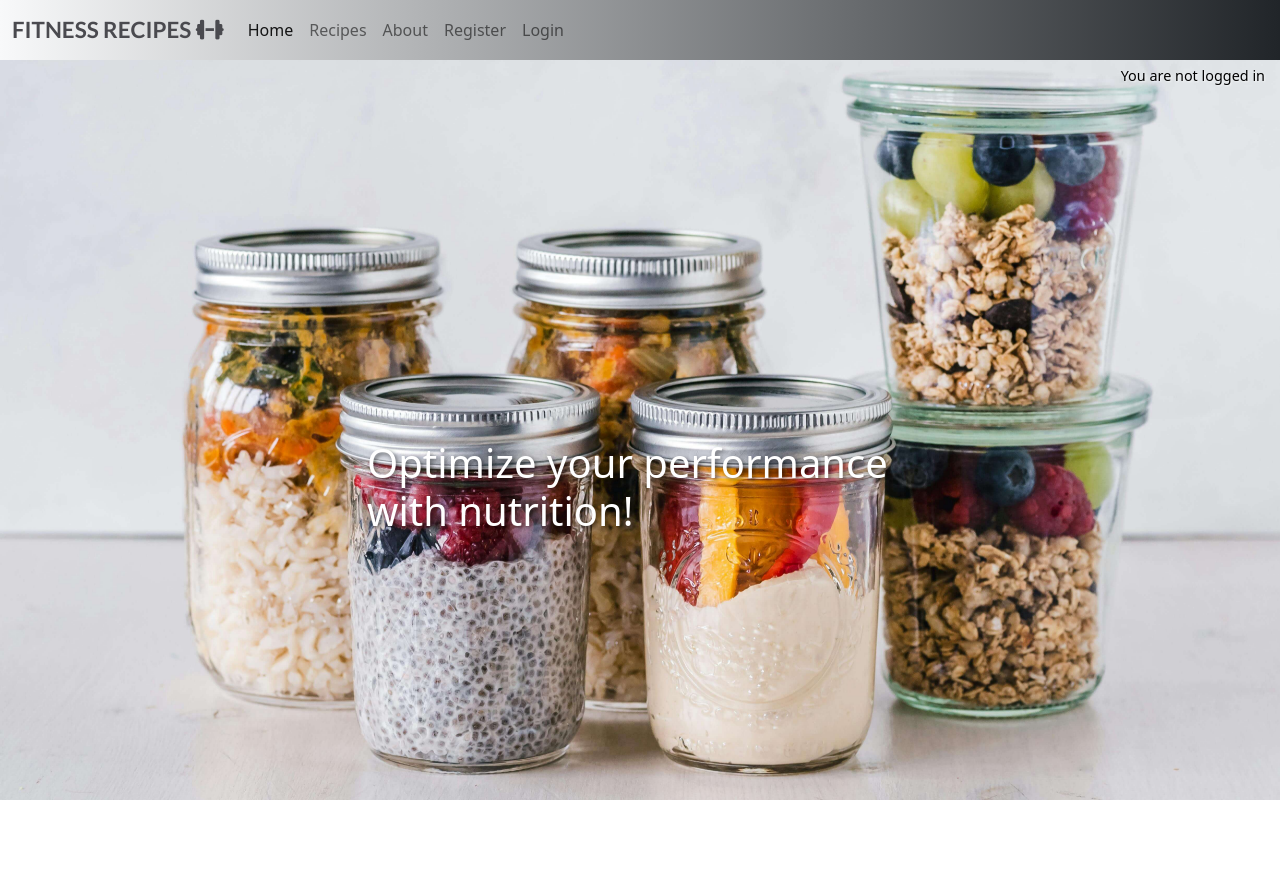
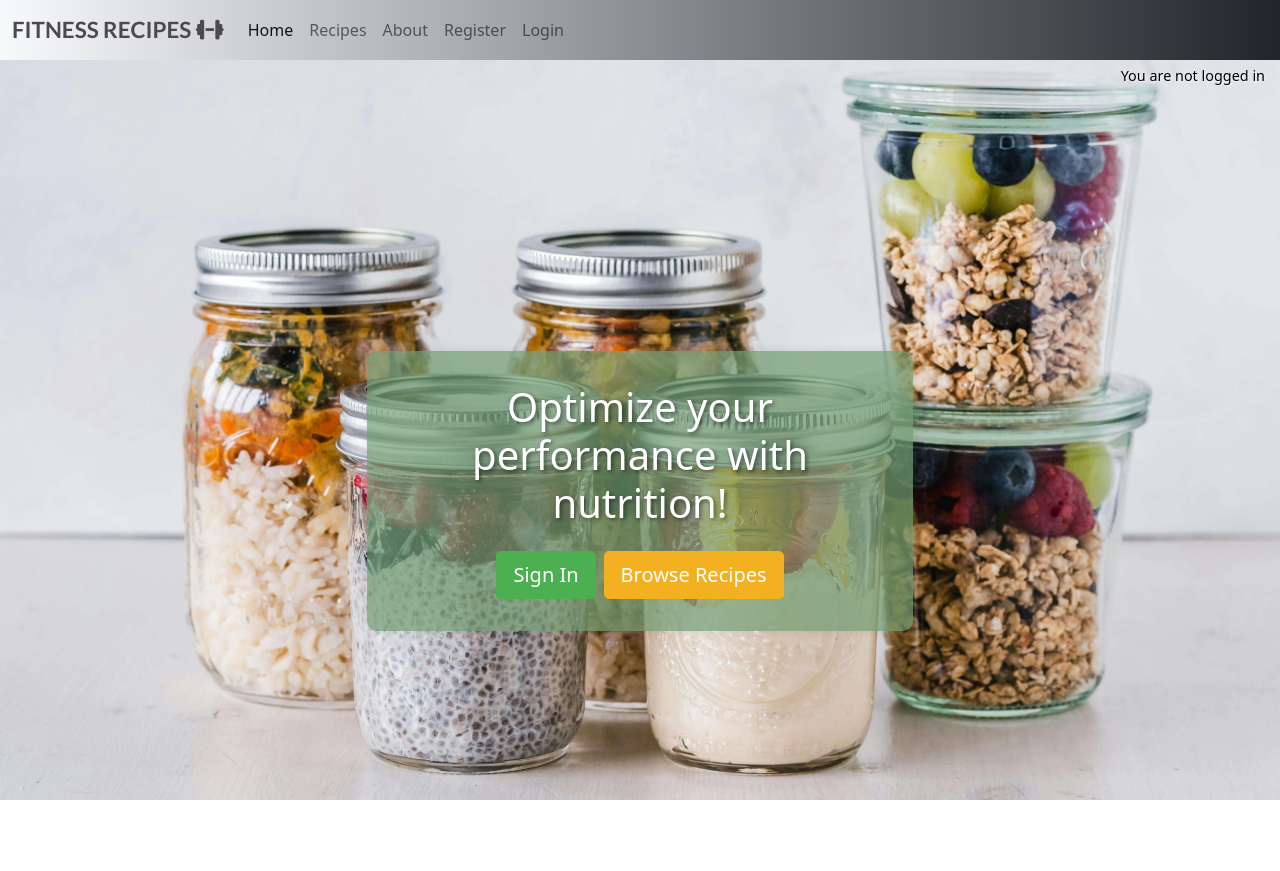
Before and after one commit to SophieTiger/fitness-recipes, a Django app: page / in a window 1280 px wide. Shown: the top 871 px of the page. Run offline with Django 4.2, Linux system fonts and the light colour scheme; some libraries are stand-ins or nearby versions.

Commit message:
Add styling to homepage and add buttons depending on signed in or not

```diff
--- a/core/templates/home/index.html
+++ b/core/templates/home/index.html
@@ -9,12 +9,21 @@
     <div class="container">
         <div class="row min-vh-100 align-items-center">
             <div class="col-12 col-md-8 col-lg-6 mx-auto">
-                <h1>Optimize your performance with nutrition!</h1>
+                <div class="content-box text-center">
+                    <h1 class="mb-4">Optimize your performance with nutrition!</h1>
+                    <div class="d-grid gap-2 d-md-flex justify-content-md-center">
+                        {% if user.is_authenticated %}
+                            <a href="{% url 'favorites' %}" class="btn btn-primary btn-lg">Favorites</a>
+                        {% else %}
+                            <a href="{% url 'account_login' %}" class="btn btn-primary btn-lg">Sign In</a>
+                        {% endif %}
+                        <a href="{% url 'recipes' %}" class="btn btn-secondary btn-lg">Browse Recipes</a>
+                    </div>
+                </div>
             </div>
         </div>
     </div>
 </div>
 
-
 <!-- index.html content ends here -->
 {% endblock %}
--- a/fitnessrecipes/settings.py
+++ b/fitnessrecipes/settings.py
@@ -29,7 +29,7 @@ TEMPLATES_DIR = os.path.join(BASE_DIR, 'templates')
 SECRET_KEY = os.environ.get("SECRET_KEY")
 
 # SECURITY WARNING: don't run with debug turned on in production!
-DEBUG = False
+DEBUG = True
 
 ALLOWED_HOSTS = ['8000-sophietiger-fitnessreci-yqclcmt1m47.ws.codeinstitute-ide.net', '.herokuapp.com']
 
--- a/static/css/style.css
+++ b/static/css/style.css
@@ -58,9 +58,37 @@ body {
     z-index: -1;
 }
 
+.content-box {
+    background-color: rgba(114, 157, 114, 0.7);
+    padding: 2rem;
+    border-radius: 10px;
+    box-shadow: 0 0 10px rgba(0, 0, 0, 0.1);
+}
+
 .home-page h1 {
     color: #fff;
     text-shadow: 2px 2px 4px rgba(0,0,0,0.5);
+}
+
+/* Custom button styles */
+.btn-primary {
+    background-color: #4CAF50;
+    border-color: #4CAF50;
+}
+
+.btn-primary:hover, .btn-primary:focus {
+    background-color: #45a049;
+    border-color: #45a049;
+}
+
+.btn-secondary {
+    background-color: #f3b121;
+    border-color: #f3b121;
+}
+
+.btn-secondary:hover, .btn-secondary:focus {
+    background-color: #daa30b;
+    border-color: #daa30b;
 }
 
 /* Login message styles */
@@ -268,6 +296,9 @@ main {
         text-align: center;
         padding: 5px;
     }
+    .content-box {
+        padding: 1.5rem;
+    }
 }
 
 @media (min-width: 769px) and (max-width: 992px) {
```
